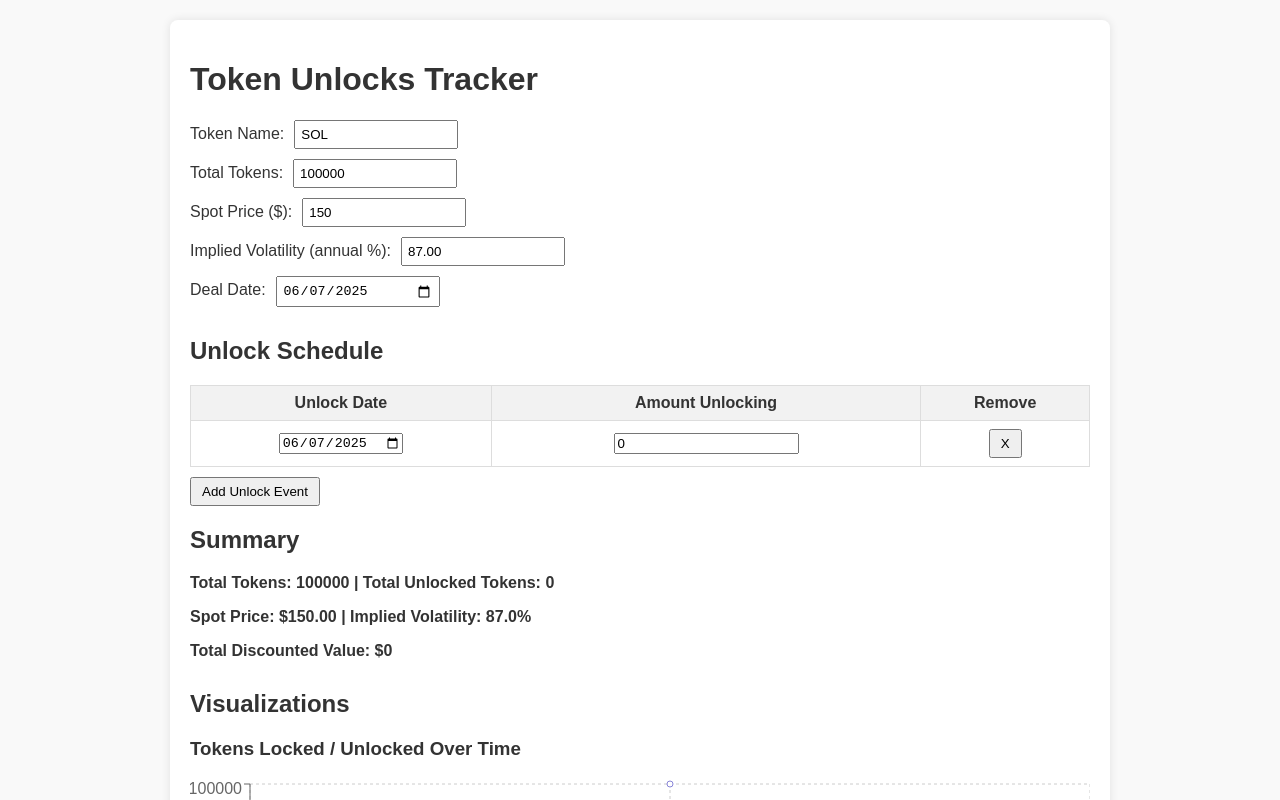
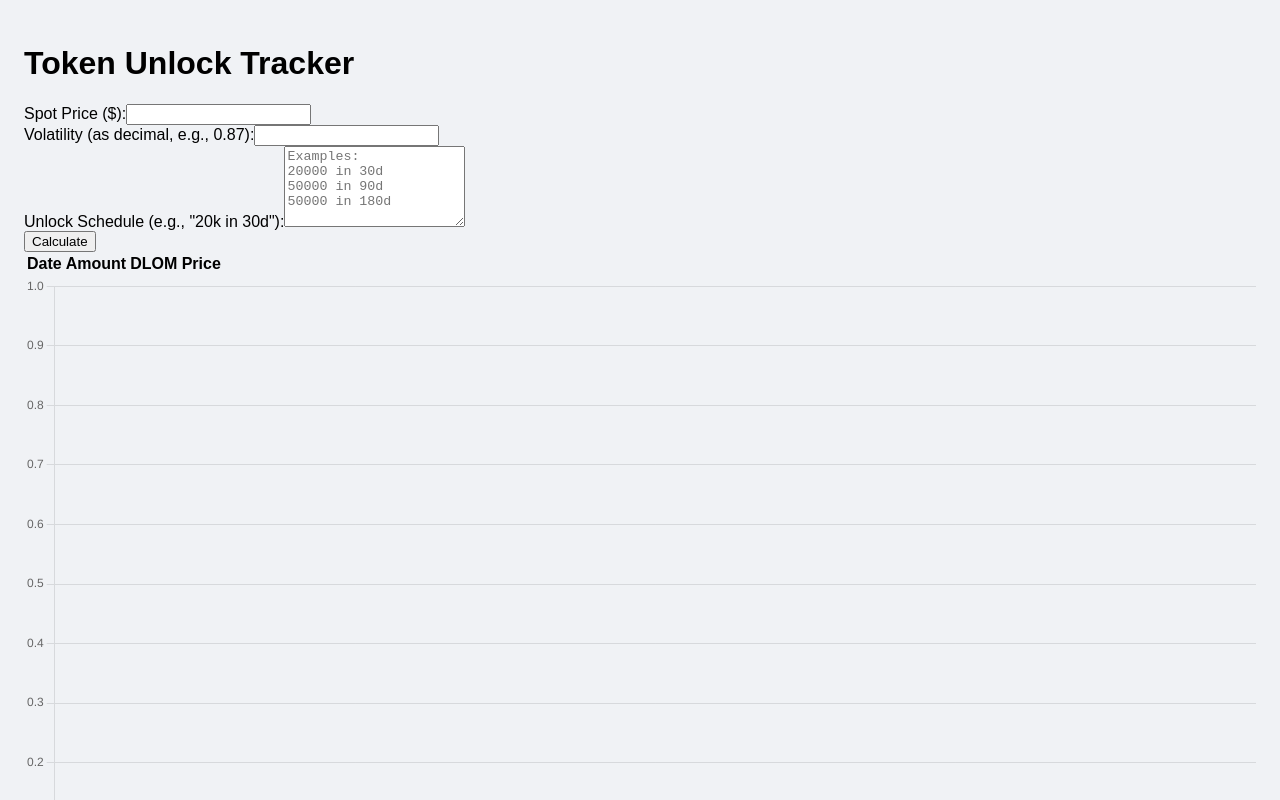
Before and after one commit to pcm82/token-unlock, a React (Create React App) app: page / in a window 1280 px wide. Shown: the top 800 px of the page. Built offline with nearby package versions, Linux system fonts and the light colour scheme.

Commit message:
next commit

```diff
--- a/public/index.html
+++ b/public/index.html
@@ -2,8 +2,8 @@
 <html lang="en">
   <head>
     <meta charset="UTF-8" />
-    <meta name="viewport" content="width=device-width, initial-scale=1" />
-    <title>Token Unlocks Tracker</title>
+    <meta name="viewport" content="width=device-width, initial-scale=1.0" />
+    <title>Token Unlock Tracker</title>
   </head>
   <body>
     <div id="root"></div>
--- a/src/App.jsx
+++ b/src/App.jsx
@@ -2,104 +2,27 @@ import React, { useState } from "react";
 import TokenForm from "./components/TokenForm";
 import UnlockScheduleTable from "./components/UnlockScheduleTable";
 import Charts from "./components/Charts";
-import { blackScholesPut } from "./components/BlackScholes";
+import { calculateUnlocks } from "./utils/vestingLogic";
+import { fetchTokenPriceAndVolatility } from "./utils/api";
 
 export default function App() {
-  const [tokenName, setTokenName] = useState("SOL");
-  const [totalAmount, setTotalAmount] = useState(100000);
-  const [spotPrice, setSpotPrice] = useState(150);
-  const [impliedVolatility, setImpliedVolatility] = useState(0.87);
-  const [dealDate, setDealDate] = useState(new Date().toISOString().slice(0, 10));
-  const [unlockEvents, setUnlockEvents] = useState([
-    { date: dealDate, amount: 0 },
-  ]);
+  const [unlockData, setUnlockData] = useState([]);
 
-  // Calculate results for display
-  // Sort events by date
-  const sortedEvents = [...unlockEvents].sort(
-    (a, b) => new Date(a.date) - new Date(b.date)
-  );
-
-  // Calculate unlocked tokens cumulative and discounted value
-  let cumulativeUnlocked = 0;
-  const today = new Date();
-
-  const results = sortedEvents.map(({ date, amount }) => {
-    const unlockDate = new Date(date);
-    cumulativeUnlocked += amount;
-
-    // Time to unlock in years
-    const T = Math.max(0, (unlockDate - new Date(dealDate)) / (1000 * 3600 * 24 * 365));
-
-    // Risk-free rate = 0 for simplicity
-    const r = 0;
-
-    // Strike = spot price (ATM)
-    const K = spotPrice;
-
-    // Put option premium per token
-    const putPremium = T > 0 ? blackScholesPut(spotPrice, K, T, r, impliedVolatility) : 0;
-
-    // Discounted price per token after DLOM
-    const discountedPrice = spotPrice - putPremium;
-
-    // Discount % = premium / spotPrice
-    const discountPercent = putPremium / spotPrice;
-
-    // Total discounted value for this unlock event
-    const discountedValue = discountedPrice * amount;
-
-    return {
-      date,
-      amount,
-      cumulativeUnlocked,
-      putPremium,
-      discountedPrice,
-      discountPercent,
-      discountedValue,
-    };
-  });
-
-  // Total unlocked tokens and total discounted value
-  const totalUnlocked = cumulativeUnlocked;
-  const totalDiscountedValue = results.reduce((sum, r) => sum + r.discountedValue, 0);
+  const handleFormSubmit = async (form) => {
+    const { unlocks, impliedVolatility, spotPrice } = form;
+    const unlocksWithDLOM = unlocks.map((u) => ({
+      ...u,
+      ...window.BlackScholes(spotPrice, spotPrice, u.days / 365, impliedVolatility, 0)
+    }));
+    setUnlockData(unlocksWithDLOM);
+  };
 
   return (
-    <div className="app-container">
-      <h1>Token Unlocks Tracker</h1>
-      <TokenForm
-        tokenName={tokenName}
-        setTokenName={setTokenName}
-        totalAmount={totalAmount}
-        setTotalAmount={setTotalAmount}
-        spotPrice={spotPrice}
-        setSpotPrice={setSpotPrice}
-        impliedVolatility={impliedVolatility}
-        setImpliedVolatility={setImpliedVolatility}
-        dealDate={dealDate}
-        setDealDate={setDealDate}
-        unlockEvents={unlockEvents}
-        setUnlockEvents={setUnlockEvents}
-      />
-      <UnlockScheduleTable unlockEvents={unlockEvents} setUnlockEvents={setUnlockEvents} />
-      <div className="summary">
-        <h2>Summary</h2>
-        <p>
-          Total Tokens: {totalAmount} | Total Unlocked Tokens: {totalUnlocked}
-        </p>
-        <p>
-          Spot Price: ${spotPrice.toFixed(2)} | Implied Volatility: {(impliedVolatility * 100).toFixed(1)}%
-        </p>
-        <p>
-          Total Discounted Value: ${totalDiscountedValue.toLocaleString(undefined, {maximumFractionDigits: 0})}
-        </p>
-      </div>
-      <Charts results={results} totalAmount={totalAmount} spotPrice={spotPrice} />
-      <footer>
-        <p>
-          Powered by ParaFi Token Unlocks Take-home | Developed by pcm82
-        </p>
-      </footer>
+    <div className="app">
+      <h1>Token Unlock Tracker</h1>
+      <TokenForm onSubmit={handleFormSubmit} />
+      <UnlockScheduleTable data={unlockData} />
+      <Charts data={unlockData} />
     </div>
   );
 }
--- a/src/components/BlackScholes.js
+++ b/src/components/BlackScholes.js
@@ -1,26 +1,27 @@
-// Standard normal cumulative distribution function (CDF) approximation
-function cdf(x) {
-  // Abramowitz and Stegun formula 7.1.26 approximation
-  const k = 1 / (1 + 0.2316419 * Math.abs(x));
-  const a1 = 0.319381530;
-  const a2 = -0.356563782;
-  const a3 = 1.781477937;
-  const a4 = -1.821255978;
-  const a5 = 1.330274429;
+export function blackScholes(S, K, T, r, sigma, type = 'put') {
+  const d1 = (Math.log(S / K) + (r + sigma * sigma / 2) * T) / (sigma * Math.sqrt(T));
+  const d2 = d1 - sigma * Math.sqrt(T);
 
-  const poly = a1 * k + a2 * k * k + a3 * Math.pow(k, 3) + a4 * Math.pow(k, 4) + a5 * Math.pow(k, 5);
-  const approx = 1 - (1 / Math.sqrt(2 * Math.PI)) * Math.exp(-0.5 * x * x) * poly;
+  function cdf(x) {
+    return (1 + erf(x / Math.sqrt(2))) / 2;
+  }
 
-  return x >= 0 ? approx : 1 - approx;
+  function erf(x) {
+    // Approximation of the error function
+    const sign = x >= 0 ? 1 : -1;
+    x = Math.abs(x);
+    const a1 = 0.254829592, a2 = -0.284496736, a3 = 1.421413741;
+    const a4 = -1.453152027, a5 = 1.061405429;
+    const p = 0.3275911;
+
+    const t = 1 / (1 + p * x);
+    const y = 1 - (((((a5 * t + a4) * t) + a3) * t + a2) * t + a1) * t * Math.exp(-x * x);
+    return sign * y;
+  }
+
+  if (type === 'call') {
+    return S * cdf(d1) - K * Math.exp(-r * T) * cdf(d2);
+  } else {
+    return K * Math.exp(-r * T) * cdf(-d2) - S * cdf(-d1);
+  }
 }
-
-// Black-Scholes European put option pricing formula
-export function blackScholesPut(S, K, T, r, sigma) {
-  if (T === 0) return 0;
-  const d1 = (Math.log(S / K) + (r + 0.5 * sigma * sigma) * T) / (sigma * Math.sqrt(T));
-  const d2 = d1 - sigma * Math.sqrt(T);
-  return (
-    K * Math.exp(-r * T) * cdf(-d2) -
-    S * cdf(-d1)
-  );
-}
--- a/src/components/Charts.jsx
+++ b/src/components/Charts.jsx
@@ -1,74 +1,22 @@
 import React from "react";
-import {
-  LineChart,
-  Line,
-  XAxis,
-  YAxis,
-  CartesianGrid,
-  Tooltip,
-  Legend,
-  ResponsiveContainer,
-} from "recharts";
+import { Line } from "react-chartjs-2";
+import { Chart as ChartJS, CategoryScale, LinearScale, LineElement, PointElement } from "chart.js";
+ChartJS.register(CategoryScale, LinearScale, LineElement, PointElement);
 
-export default function Charts({ results, totalAmount, spotPrice }) {
-  // Prepare data for charts
-  const data = results.map((r) => ({
-    date: r.date,
-    unlockedTokens: r.cumulativeUnlocked,
-    lockedTokens: totalAmount - r.cumulativeUnlocked,
-    discountedValue: r.discountedValue,
-    discountPercent: (r.discountPercent * 100).toFixed(2),
-  }));
-
+export default function Charts({ data }) {
+  const labels = data.map((u) => `${u.days}d`);
+  const values = data.map((u) => u.amount);
   return (
-    <div className="charts-container">
-      <h2>Visualizations</h2>
-      <div className="chart-wrapper">
-        <h3>Tokens Locked / Unlocked Over Time</h3>
-        <ResponsiveContainer width="100%" height={300}>
-          <LineChart data={data} margin={{ top: 5, bottom: 5 }}>
-            <CartesianGrid strokeDasharray="3 3" />
-            <XAxis dataKey="date" />
-            <YAxis />
-            <Tooltip />
-            <Legend />
-            <Line
-              type="monotone"
-              dataKey="unlockedTokens"
-              stroke="#82ca9d"
-              name="Unlocked Tokens"
-              dot={false}
-            />
-            <Line
-              type="monotone"
-              dataKey="lockedTokens"
-              stroke="#8884d8"
-              name="Locked Tokens"
-              dot={false}
-            />
-          </LineChart>
-        </ResponsiveContainer>
-      </div>
-
-      <div className="chart-wrapper">
-        <h3>Discounted Value Over Time</h3>
-        <ResponsiveContainer width="100%" height={300}>
-          <LineChart data={data} margin={{ top: 5, bottom: 5 }}>
-            <CartesianGrid strokeDasharray="3 3" />
-            <XAxis dataKey="date" />
-            <YAxis />
-            <Tooltip />
-            <Legend />
-            <Line
-              type="monotone"
-              dataKey="discountedValue"
-              stroke="#ff7300"
-              name="Discounted Value"
-              dot={false}
-            />
-          </LineChart>
-        </ResponsiveContainer>
-      </div>
+    <div>
+      <Line data={{
+        labels,
+        datasets: [{
+          label: "Unlocks",
+          data: values,
+          borderColor: "blue",
+          backgroundColor: "lightblue"
+        }]
+      }} />
     </div>
   );
 }
--- a/src/components/TokenForm.jsx
+++ b/src/components/TokenForm.jsx
@@ -1,81 +1,85 @@
-import React from "react";
+// src/components/TokenForm.jsx
 
-export default function TokenForm({
-  tokenName,
-  setTokenName,
-  totalAmount,
-  setTotalAmount,
-  spotPrice,
-  setSpotPrice,
-  impliedVolatility,
-  setImpliedVolatility,
-  dealDate,
-  setDealDate,
-  unlockEvents,
-  setUnlockEvents,
-}) {
-  // Auto update unlockEvents if totalAmount changes or dealDate changes
-  React.useEffect(() => {
-    if (unlockEvents.length === 0) {
-      setUnlockEvents([{ date: dealDate, amount: totalAmount }]);
+import React, { useState } from 'react';
+import { parseSchedule } from '../utils/scheduleParser';
+import { blackScholes } from '../utils/blackScholes';
+
+const TokenForm = ({ setSchedule, setDiscountedSchedule }) => {
+  const [spotPrice, setSpotPrice] = useState('');
+  const [volatility, setVolatility] = useState('');
+  const [scheduleInput, setScheduleInput] = useState('');
+  const [error, setError] = useState(null);
+
+  const handleFormSubmit = (e) => {
+    e.preventDefault();
+    try {
+      const parsed = parseSchedule(scheduleInput);
+      setSchedule(parsed);
+
+      const r = 0.05; // 5% risk-free rate
+
+      const discounted = parsed.map(event => {
+        const T = (new Date(event.date) - new Date()) / (365 * 24 * 60 * 60 * 1000); // time in years
+        const putPrice = blackScholes(
+          Number(spotPrice),
+          Number(spotPrice),
+          T,
+          r,
+          Number(volatility),
+          'put'
+        );
+        const discountedValuePerToken = Number(spotPrice) - putPrice;
+        const discountPercent = (putPrice / Number(spotPrice)) * 100;
+        return {
+          ...event,
+          discountPercent,
+          discountedValue: discountedValuePerToken * event.amount
+        };
+      });
+
+      setDiscountedSchedule(discounted);
+      setError(null);
+    } catch (err) {
+      setError('Failed to parse input. Please check your format.');
+      console.error(err);
     }
-  }, [totalAmount, dealDate]);
+  };
 
   return (
-    <form className="token-form" onSubmit={(e) => e.preventDefault()}>
-      <label>
-        Token Name:
-        <input
-          type="text"
-          value={tokenName}
-          onChange={(e) => setTokenName(e.target.value.toUpperCase())}
-          maxLength={10}
-        />
-      </label>
-
-      <label>
-        Total Tokens:
-        <input
-          type="number"
-          value={totalAmount}
-          min={0}
-          onChange={(e) => setTotalAmount(Number(e.target.value))}
-        />
-      </label>
-
-      <label>
-        Spot Price ($):
+    <form onSubmit={handleFormSubmit} className="token-form">
+      <div>
+        <label>Spot Price ($):</label>
         <input
           type="number"
           value={spotPrice}
-          min={0}
-          step={0.01}
-          onChange={(e) => setSpotPrice(Number(e.target.value))}
+          onChange={e => setSpotPrice(e.target.value)}
+          required
         />
-      </label>
-
-      <label>
-        Implied Volatility (annual %):
+      </div>
+      <div>
+        <label>Volatility (as decimal, e.g., 0.87):</label>
         <input
           type="number"
-          value={(impliedVolatility * 100).toFixed(2)}
-          min={0}
-          max={500}
-          step={0.1}
-          onChange={(e) =>
-            setImpliedVolatility(Math.min(Math.max(Number(e.target.value) / 100, 0), 5))
-          }
+          step="0.01"
+          value={volatility}
+          onChange={e => setVolatility(e.target.value)}
+          required
         />
-      </label>
-
-      <label>
-        Deal Date:
-        <input
-          type="date"
-          value={dealDate}
-          onChange={(e) => setDealDate(e.target.value)}
+      </div>
+      <div>
+        <label>Unlock Schedule (e.g., "20k in 30d"):</label>
+        <textarea
+          rows={5}
+          value={scheduleInput}
+          onChange={e => setScheduleInput(e.target.value)}
+          placeholder={`Examples:\n20000 in 30d\n50000 in 90d\n50000 in 180d`}
+          required
         />
-      </label>
+      </div>
+      {error && <div className="error">{error}</div>}
+      <button type="submit">Calculate</button>
     </form>
   );
-}
+};
+
+export default TokenForm;
--- a/src/components/UnlockScheduleTable.jsx
+++ b/src/components/UnlockScheduleTable.jsx
@@ -1,65 +1,21 @@
 import React from "react";
+import { addDays } from "date-fns";
 
-export default function UnlockScheduleTable({ unlockEvents, setUnlockEvents }) {
-  // Add new unlock event with default date today and amount 0
-  const addUnlockEvent = () => {
-    setUnlockEvents([...unlockEvents, { date: new Date().toISOString().slice(0, 10), amount: 0 }]);
-  };
-
-  // Remove event at index
-  const removeUnlockEvent = (index) => {
-    const newEvents = unlockEvents.filter((_, i) => i !== index);
-    setUnlockEvents(newEvents);
-  };
-
-  // Update date or amount of event at index
-  const updateUnlockEvent = (index, field, value) => {
-    const newEvents = [...unlockEvents];
-    if (field === "amount") {
-      newEvents[index].amount = Number(value);
-    } else {
-      newEvents[index][field] = value;
-    }
-    setUnlockEvents(newEvents);
-  };
-
+export default function UnlockScheduleTable({ data }) {
   return (
-    <div className="unlock-schedule">
-      <h2>Unlock Schedule</h2>
     <table>
       <thead>
-          <tr>
-            <th>Unlock Date</th>
-            <th>Amount Unlocking</th>
-            <th>Remove</th>
-          </tr>
+        <tr><th>Date</th><th>Amount</th><th>DLOM Price</th></tr>
       </thead>
       <tbody>
-          {unlockEvents.map((event, i) => (
+        {data.map((u, i) => (
           <tr key={i}>
-              <td>
-                <input
-                  type="date"
-                  value={event.date}
-                  onChange={(e) => updateUnlockEvent(i, "date", e.target.value)}
-                />
-              </td>
-              <td>
-                <input
-                  type="number"
-                  value={event.amount}
-                  min={0}
-                  onChange={(e) => updateUnlockEvent(i, "amount", e.target.value)}
-                />
-              </td>
-              <td>
-                <button onClick={() => removeUnlockEvent(i)}>X</button>
-              </td>
+            <td>{addDays(new Date(), u.days).toDateString()}</td>
+            <td>{u.amount}</td>
+            <td>${(u.putPrice ? u.spotPrice - u.putPrice : u.spotPrice).toFixed(2)}</td>
           </tr>
         ))}
       </tbody>
     </table>
-      <button onClick={addUnlockEvent}>Add Unlock Event</button>
-    </div>
   );
 }
--- a/src/styles.css
+++ b/src/styles.css
@@ -1,72 +1,5 @@
 body {
-  font-family: Arial, sans-serif;
-  margin: 20px;
-  background-color: #f9f9f9;
-  color: #333;
+  font-family: sans-serif;
+  padding: 1rem;
+  background: #f0f2f5;
 }
-
-.app-container {
-  max-width: 900px;
-  margin: 0 auto;
-  background: white;
-  padding: 20px;
-  border-radius: 8px;
-  box-shadow: 0 0 10px rgba(0, 0, 0, 0.1);
-}
-
-.token-form label {
-  display: block;
-  margin-bottom: 10px;
-}
-
-.token-form input {
-  margin-left: 10px;
-  padding: 5px;
-  width: 150px;
-}
-
-.unlock-schedule {
-  margin-top: 30px;
-}
-
-.unlock-schedule table {
-  width: 100%;
-  border-collapse: collapse;
-  margin-bottom: 10px;
-}
-
-.unlock-schedule th,
-.unlock-schedule td {
-  border: 1px solid #ddd;
-  padding: 8px;
-  text-align: center;
-}
-
-.unlock-schedule th {
-  background-color: #f2f2f2;
-}
-
-.unlock-schedule button {
-  padding: 5px 10px;
-  cursor: pointer;
-}
-
-.summary {
-  margin-top: 20px;
-  font-weight: bold;
-}
-
-.charts-container {
-  margin-top: 30px;
-}
-
-.chart-wrapper {
-  margin-bottom: 40px;
-}
-
-footer {
-  margin-top: 40px;
-  font-size: 0.8rem;
-  color: #666;
-  text-align: center;
-}
```
Also changed, not shown: package.json (+8 -12 lines), 1 other file (tests, documents, lock files or other folders). Lines whose indentation alone changed are shown as unchanged.
